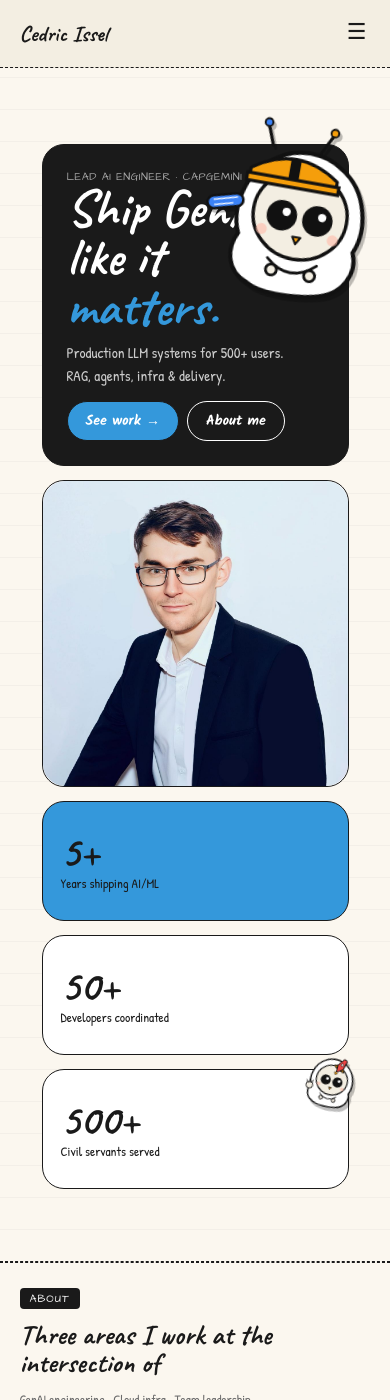
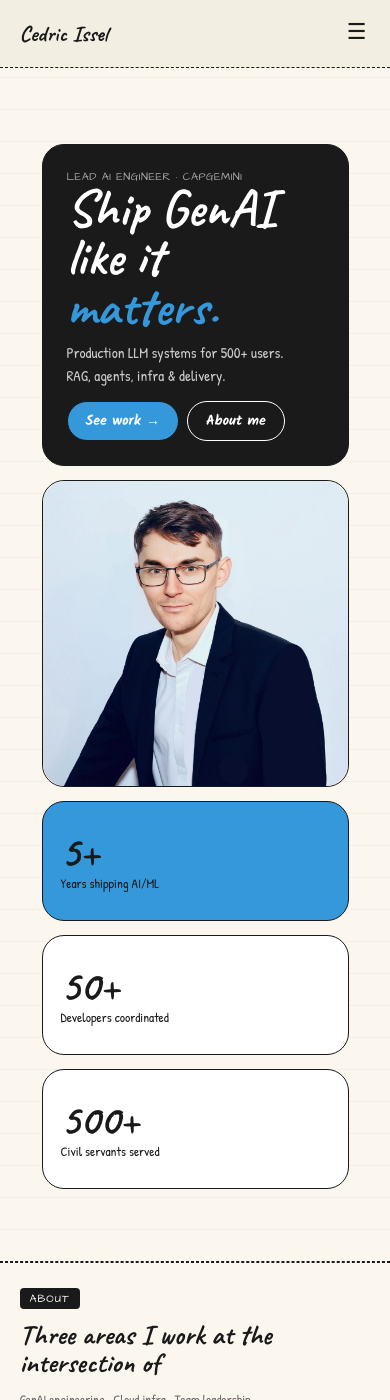
Before and after one commit to cdrc1103/cdrc1103.github.io, a Jekyll site: the page built from index.html, in a window 390 px wide and 1400 px high. Built offline with Jekyll 4.4.1, drawn with Linux system fonts in a browser that asks for light colours; some of the changed text lies outside the part shown.

Commit message:
fix: final review — aria-hidden, duplicate id, mobile mascots, observability pills, code font, p3 mascot

```diff
--- a/_includes/contact.html
+++ b/_includes/contact.html
@@ -28,7 +28,7 @@
       </div>
 
       <!-- Code snippet tile -->
-      <div class="b w2 h3 rounded-xl" style="padding:16px; background:#111; color:#fff; font-family:'Patrick Hand',monospace; font-size:13px; line-height:2;">
+      <div class="b w2 h3 rounded-xl" style="padding:16px; background:#111; color:#fff; font-family:'Courier New', monospace; font-size:13px; line-height:2;">
         <div style="color:#888; font-size:11px; font-family:'Architects Daughter',cursive; margin-bottom:4px;">~ /about-cedric.py</div>
         <div><span style="color:#F472B6;">from</span> capgemini <span style="color:#F472B6;">import</span> AI</div>
         <div><span style="color:#F472B6;">with</span> AI() <span style="color:#F472B6;">as</span> cedric:</div>
--- a/_includes/header.html
+++ b/_includes/header.html
@@ -37,7 +37,7 @@
         </div>
         <!-- Architect mascot bursting out of tile -->
         <div class="mascot float" style="width:180px; height:180px; top:-20px; right:-30px; --rot:10deg;">
-          <svg viewBox="0 0 140 140"><use href="#m-architect"/></svg>
+          <svg viewBox="0 0 140 140" aria-hidden="true"><use href="#m-architect"/></svg>
         </div>
       </div>
 
@@ -67,7 +67,7 @@
         <div style="font-family:'Caveat',cursive; font-size:44px; font-weight:700; line-height:1;">500+</div>
         <div style="font-family:'Patrick Hand',cursive; font-size:13px;">Civil servants served</div>
         <div class="mascot" style="width:60px; height:60px; top:-22px; right:-10px; transform:rotate(15deg);">
-          <svg viewBox="0 0 140 140"><use href="#m-ship"/></svg>
+          <svg viewBox="0 0 140 140" aria-hidden="true"><use href="#m-ship"/></svg>
         </div>
       </div>
 
--- a/_includes/portfolio_grid.html
+++ b/_includes/portfolio_grid.html
@@ -12,7 +12,7 @@
         <span class="section-tag">Work</span>
         <h2 class="sec">Selected projects</h2>
       </div>
-      <a class="btn ghost" href="#projects">View all →</a>
+      <a class="btn ghost" href="#">View all →</a>
     </div>
 
     <div class="bento">
@@ -87,13 +87,16 @@
       </div>
 
       <!-- Fourth project -->
-      <div class="b w2 h2 rounded-xl" style="padding:12px;">
+      <div class="b w2 h2 rounded-xl" style="padding:12px; overflow:visible;">
         <div class="cap">{{ p3.start-date }} — {{ p3.end-date }}</div>
         <h4 style="font-family:'Caveat',cursive; font-size:20px; font-weight:700; margin:4px 0 6px;">{{ p3.title }}</h4>
         <div>
           {% for tech in p3.tech limit: 3 %}
           <span class="pill">{{ p3.tech_names[tech] | default: tech }}</span>
           {% endfor %}
+        </div>
+        <div class="mascot" style="width:54px; height:54px; bottom:-18px; left:-10px; transform:rotate(-10deg);">
+          <svg viewBox="0 0 140 140" aria-hidden="true"><use href="#m-{{ p3.mascot_variant | default: 'lead' }}"/></svg>
         </div>
       </div>
 
--- a/_includes/specs.html
+++ b/_includes/specs.html
@@ -73,8 +73,8 @@
         <div class="cap">Observability</div>
         <div class="pills-group" style="margin-top:6px;">
           <span class="pill">Grafana</span>
-          <span class="pill">MLOps</span>
-          <span class="pill">CI/CD</span>
+          <span class="pill">Azure Monitor</span>
+          <span class="pill">Prometheus</span>
         </div>
       </div>
 
--- a/_layouts/default.html
+++ b/_layouts/default.html
@@ -1,13 +1,12 @@
 <!DOCTYPE html>
 <html lang="en">
   {% include head.html %}
-  <body id="page-top">
+  <body>
     {% include mascots.html %}
     {% include header.html %}
     {% include about.html %}
     {% include portfolio_grid.html %}
     {% include specs.html %}
-    {% include experience.html %}
     {% include contact.html %}
     {% include footer.html %}
     {% include js.html %}
--- a/css/main.css
+++ b/css/main.css
@@ -428,6 +428,7 @@ h2.sec, h3.sec {
   .b.w1, .b.w2, .b.w3, .b.w4, .b.w5, .b.w6 { grid-column: span 2; }
   .b.h2, .b.h3, .b.h4, .b.h5 { grid-row: span 1; min-height: 120px; }
 
+  .mascot        { display: none; }
   .nav-links     { display: none; }
   .nav-hamburger { display: block; }
   .site-footer   { flex-direction: column; gap: 10px; text-align: center; }
```
